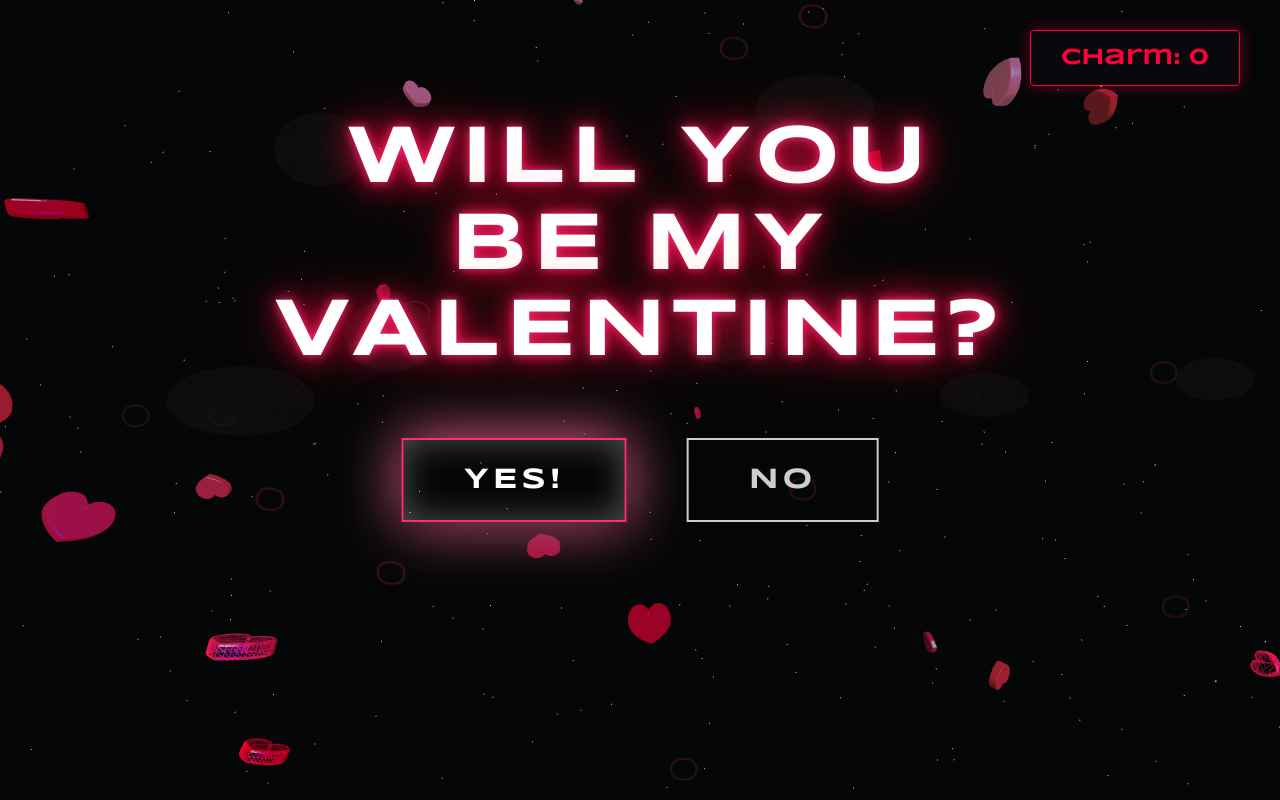
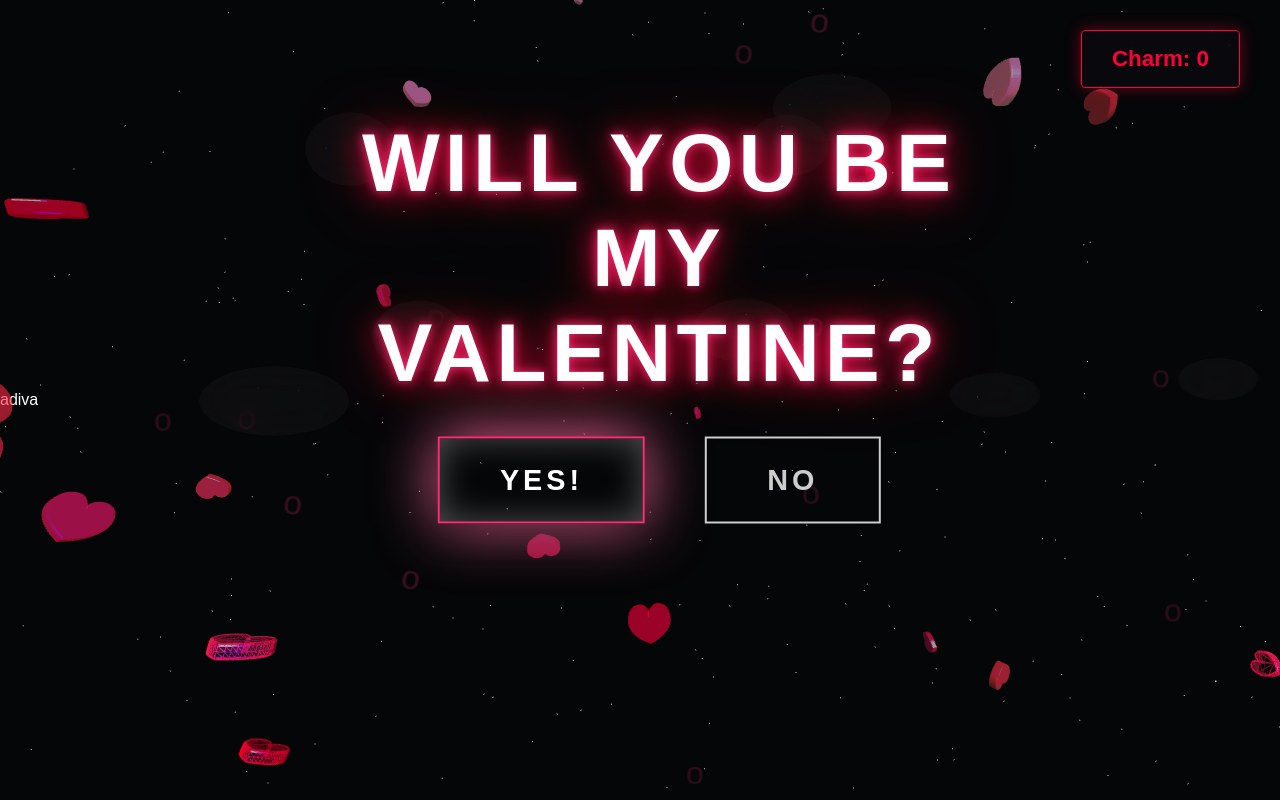
Before and after one commit to adiva-jain/cupid-coding-challenge, a plain HTML site: page cupidgame/index.html in a window 1280 px wide. Drawn offline with nearby package versions, Linux system fonts and the light colour scheme; animation ran at ten frames a second.

Commit message:
add vt323 and fredoka fonts and watermark div

```diff
--- a/cupidgame/index.html
+++ b/cupidgame/index.html
@@ -7,8 +7,7 @@
     <title>Will You Be My Valentine?</title>
     <link rel="preconnect" href="https://fonts.googleapis.com">
     <link rel="preconnect" href="https://fonts.gstatic.com" crossorigin>
-    <link
-        href="https://fonts.googleapis.com/css2?family=Outfit:wght@300;400;600;800&family=Syncopate:wght@400;700&display=swap"
+    <link href="https://fonts.googleapis.com/css2?family=Fredoka:wght@300;400;600&family=VT323&display=swap"
         rel="stylesheet">
     <link rel="stylesheet" href="styles/main.css">
     <link rel="stylesheet" href="styles/animations.css">
@@ -16,6 +15,7 @@
 </head>
 
 <body>
+    <div id="watermark">adiva</div>
     <!-- Three.js 3D Background -->
     <canvas id="bg-canvas"></canvas>
 
```
